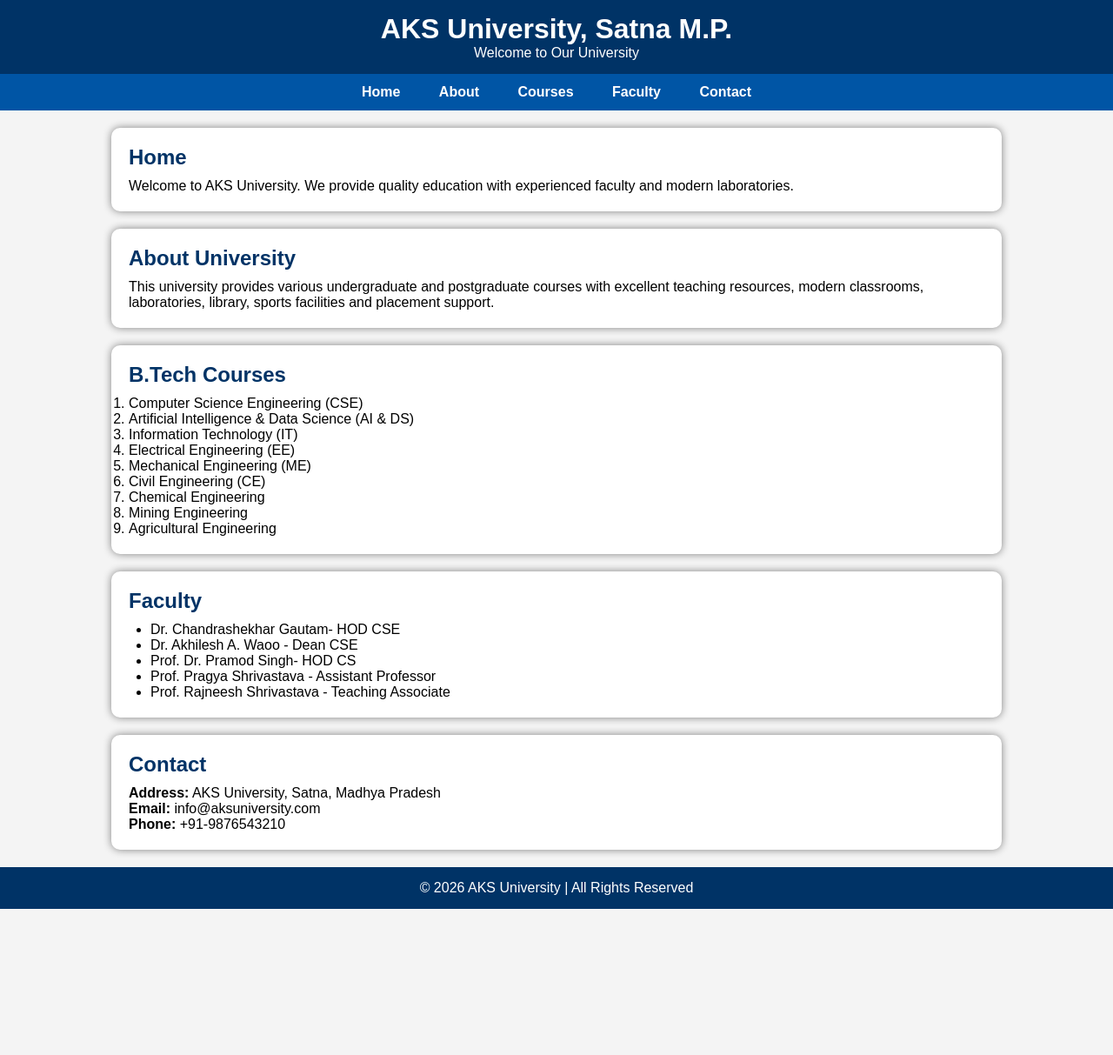
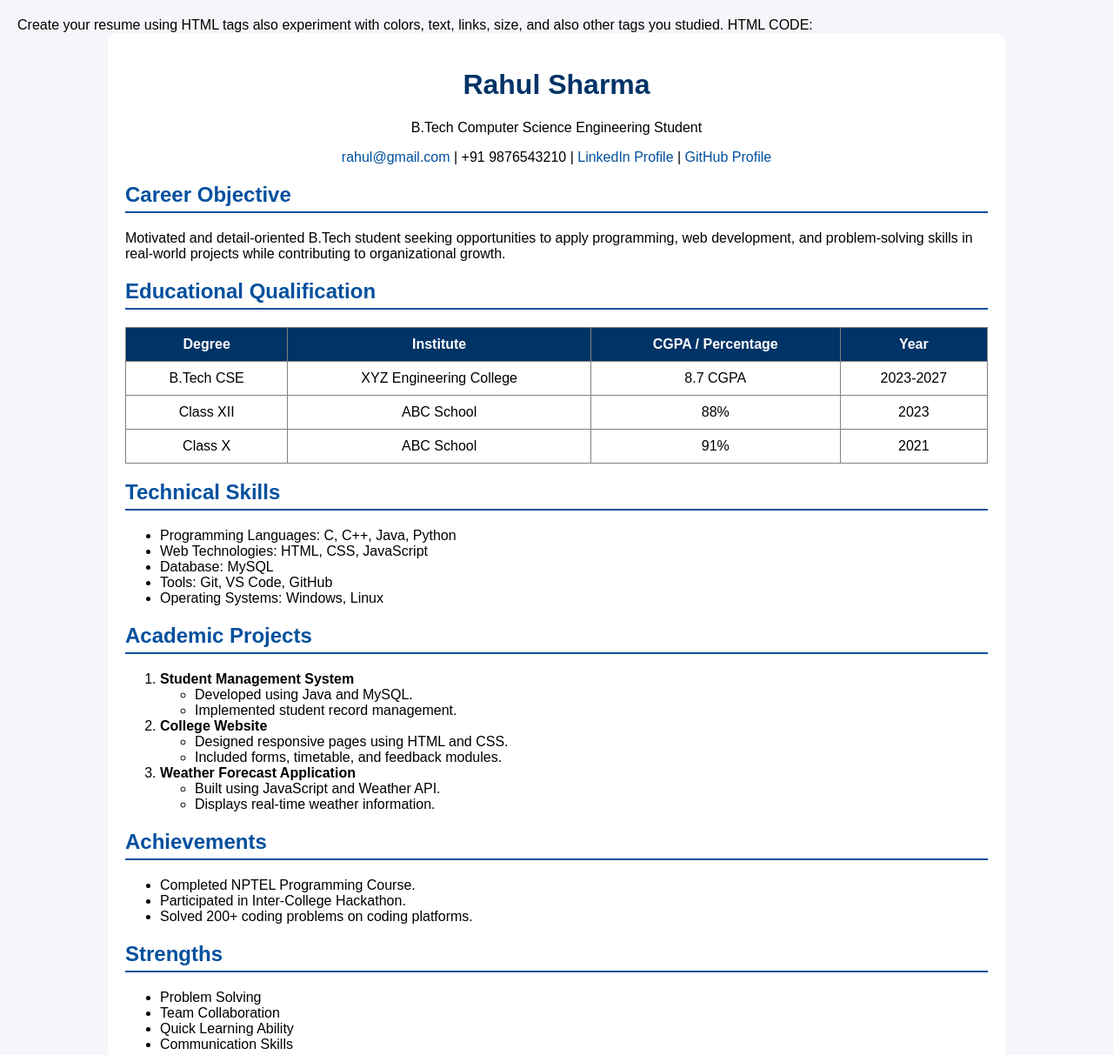
Before and after one commit to shriiiabhishek/WEB-DEV-LAB, a plain HTML site: page web lab/index.htm in a window 1280 px wide. Shown: the top 1213 px of the page at 87% size. Before the commit the page ends 1045 px from the top, so only its background shows below. Drawn offline with Linux system fonts and the light colour scheme.

Commit message:
Add separate resume folder

```diff
--- a/web lab/index.htm
+++ b/web lab/index.htm
@@ -1,146 +1,121 @@
+Create your resume using HTML tags also experiment with colors, text,
+links, size, and also other tags you studied.
+HTML CODE:
 <!DOCTYPE html>
-<html lang="en">
+<html>
 <head>
-<meta charset="UTF-8">
-<meta name="viewport" content="width=device-width, initial-scale=1.0">
-<title>University Website</title>
-
-<style>
-*{
-    margin:0;
-    padding:0;
-    box-sizing:border-box;
-    font-family:Arial, sans-serif;
-}
-
-body{
-    background:#f4f4f4;
-}
-
-header{
-    background:#003366;
-    color:white;
-    padding:15px;
-    text-align:center;
-}
-
-nav{
-    background:#0055a5;
-    padding:12px;
-    text-align:center;
-}
-
-nav a{
-    color:white;
-    text-decoration:none;
-    margin:20px;
-    font-weight:bold;
-}
-
-nav a:hover{
-    color:yellow;
-}
-
-.section{
-    width:80%;
-    margin:20px auto;
-    background:white;
-    padding:20px;
-    border-radius:10px;
-    box-shadow:0 0 10px gray;
-}
-
-h2{
-    color:#003366;
-    margin-bottom:10px;
-}
-
-ul{
-    margin-left:25px;
-}
-
-footer{
-    background:#003366;
-    color:white;
-    text-align:center;
-    padding:15px;
-    margin-top:20px;
-}
-</style>
-
+<title>B.Tech Student Resume</title>
+<link rel="stylesheet" href="style.css">
 </head>
 <body>
-
-<header>
-<h1>AKS University, Satna M.P.</h1>
-<p>Welcome to Our University</p>
-</header>
-
-<nav>
-<a href="#home">Home</a>
-<a href="#about">About</a>
-<a href="#courses">Courses</a>
-<a href="#faculty">Faculty</a>
-<a href="#contact">Contact</a>
-</nav>
-
-<section id="home" class="section">
-<h2>Home</h2>
-<p>Welcome to AKS University. We provide quality education with experienced faculty and modern laboratories.</p>
-</section>
-
-<section id="about" class="section">
-<h2>About University</h2>
+<div class="container">
+<div class="header">
+<h1>Rahul Sharma</h1>
 <p>
-This university provides various undergraduate and postgraduate courses with excellent teaching resources,
-modern classrooms, laboratories, library, sports facilities and placement support.
+B.Tech Computer Science Engineering Student
 </p>
-</section>
-
-<section id="courses" class="section">
-<h2>B.Tech Courses</h2>
-
+<p>
+ <a href="mailto:rahul@gmail.com">rahul@gmail.com</a> |
+ +91 9876543210 |
+<a href="#">LinkedIn Profile</a> |
+<a href="#">GitHub Profile</a>
+</p>
+</div>
+<h2>Career Objective</h2>
+<p>
+Motivated and detail-oriented B.Tech student seeking opportunities
+to apply programming, web development, and problem-solving skills
+in real-world projects while contributing to organizational growth.
+</p>
+<h2>Educational Qualification</h2>
+<table>
+<tr>
+<th>Degree</th>
+<th>Institute</th>
+<th>CGPA / Percentage</th>
+<th>Year</th>
+</tr>
+<tr>
+<td>B.Tech CSE</td>
+<td>XYZ Engineering College</td>
+<td>8.7 CGPA</td>
+<td>2023-2027</td>
+</tr>
+<tr>
+<td>Class XII</td>
+<td>ABC School</td>
+<td>88%</td>
+<td>2023</td>
+</tr>
+<tr>
+<td>Class X</td>
+<td>ABC School</td>
+<td>91%</td>
+<td>2021</td>
+</tr>
+</table>
+<h2>Technical Skills</h2>
+<ul>
+<li>Programming Languages: C, C++, Java, Python</li>
+<li>Web Technologies: HTML, CSS, JavaScript</li>
+<li>Database: MySQL</li>
+<li>Tools: Git, VS Code, GitHub</li>
+<li>Operating Systems: Windows, Linux</li>
+</ul>
+<h2>Academic Projects</h2>
 <ol>
-<li>Computer Science Engineering (CSE)</li>
-<li>Artificial Intelligence & Data Science (AI & DS)</li>
-<li>Information Technology (IT)</li>
-<li>Electrical Engineering (EE)</li>
-<li>Mechanical Engineering (ME)</li>
-<li>Civil Engineering (CE)</li>
-<li>Chemical Engineering</li>
-<li>Mining Engineering</li>
-<li>Agricultural Engineering</li>
+<li>
+<b>Student Management System</b>
+<ul>
+<li>Developed using Java and MySQL.</li>
+<li>Implemented student record management.</li>
+</ul>
+</li>
+<li>
+<b>College Website</b>
+<ul>
+<li>Designed responsive pages using HTML and CSS.</li>
+<li>Included forms, timetable, and feedback modules.</li>
+</ul>
+</li>
+<li>
+<b>Weather Forecast Application</b>
+<ul>
+<li>Built using JavaScript and Weather API.</li>
+<li>Displays real-time weather information.</li>
+</ul>
+</li>
 </ol>
-
-</section>
-
-<section id="faculty" class="section">
-<h2>Faculty</h2>
-
+<h2>Achievements</h2>
 <ul>
-<li>Dr. Chandrashekhar Gautam- HOD CSE</li>
-<li>Dr. Akhilesh A. Waoo - Dean CSE</li>
-<li>Prof. Dr. Pramod Singh- HOD CS</li>
-<li>Prof. Pragya Shrivastava - Assistant Professor</li>
-<li>Prof. Rajneesh Shrivastava - Teaching Associate</li>
+<li>Completed NPTEL Programming Course.</li>
+<li>Participated in Inter-College Hackathon.</li>
+<li>Solved 200+ coding problems on coding platforms.</li>
 </ul>
-
-</section>
-
-<section id="contact" class="section">
-<h2>Contact</h2>
-
-<p><b>Address:</b> AKS University, Satna, Madhya Pradesh</p>
-
-<p><b>Email:</b> info@aksuniversity.com</p>
-
-<p><b>Phone:</b> +91-9876543210</p>
-
-</section>
-
-<footer>
-<p>&copy; 2026 AKS University | All Rights Reserved</p>
-</footer>
-
+<h2>Strengths</h2>
+<ul>
+<li>Problem Solving</li>
+<li>Team Collaboration</li>
+<li>Quick Learning Ability</li>
+<li>Communication Skills</li>
+</ul>
+<h2>Hobbies</h2>
+<ul>
+<li>Coding</li>
+<li>Reading Technical Blogs</li>
+<li>Playing Cricket</li>
+<li>Listening to Music</li>
+</ul>
+<h2>Declaration</h2>
+<p>
+I hereby declare that the above information is true and correct
+to the best of my knowledge and belief.
+</p>
+<br>
+<p>
+<b>Place:</b> Mumbai <br><br>
+<b>Signature:</b> Rahul Sharma
+</p>
+</div>
 </body>
 </html>
--- a/web lab/style.css
+++ b/web lab/style.css
@@ -1,27 +1,47 @@
-body {
-    background-color: whitesmoke;
+
+body{
+font-family: Arial, sans-serif;
+background-color:#f4f6f9;
+margin:20px;
 }
-
-h1 {
-    text-align: center;
-    color: black;
+.container{
+width:80%;
+margin:auto;
+background:white;
+padding:20px;
+border-radius:10px;
 }
-
-table {
-    width: 100%;
-    border-collapse: collapse;
+h1{
+text-align:center;
+color:#003366;
 }
-
-th,
-td {
-    padding: 10px;
-    text-align: center;
+h2{
+color:#00509e;
+border-bottom:2px solid #00509e;
+padding-bottom:5px;
 }
-
-th {
-    background-color: lightblue;
+table{
+width:100%;
+border-collapse:collapse;
 }
-
-tr:nth-child(even) {
-    background-color: red;
+table, th, td{
+border:1px solid gray;
 }
+th{
+background:#003366;
+color:white;
+}
+th, td{
+padding:10px;
+text-align:center;
+}
+a{
+color:#00509e;
+text-decoration:none;
+}
+a:hover{
+color:red;
+}
+.header{
+text-align:center;
+}
```
Also changed, not shown: resume in html tags/index.htm (renamed from index.htm), resume in html tags/style.css (renamed from style.css).
